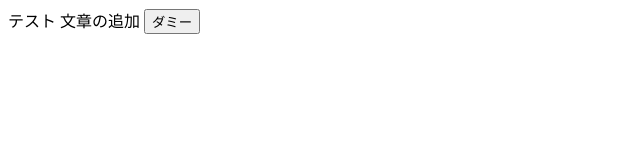
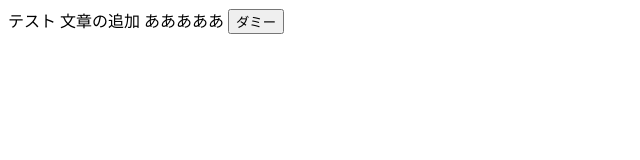
Before and after one commit to ei1923/20230421_test1, a plain HTML site: page index.html in a window 1280 px wide. Shown: the whole page, without its empty margins (0-640 px from the left). Drawn offline with Linux system fonts and the light colour scheme.

Commit message:
本文変更

```diff
--- a/index.html
+++ b/index.html
@@ -7,6 +7,7 @@
     <body>
         テスト
         文章の追加
+        あああああ
         <button>ダミー</button>
     </body>
 </html>
```
